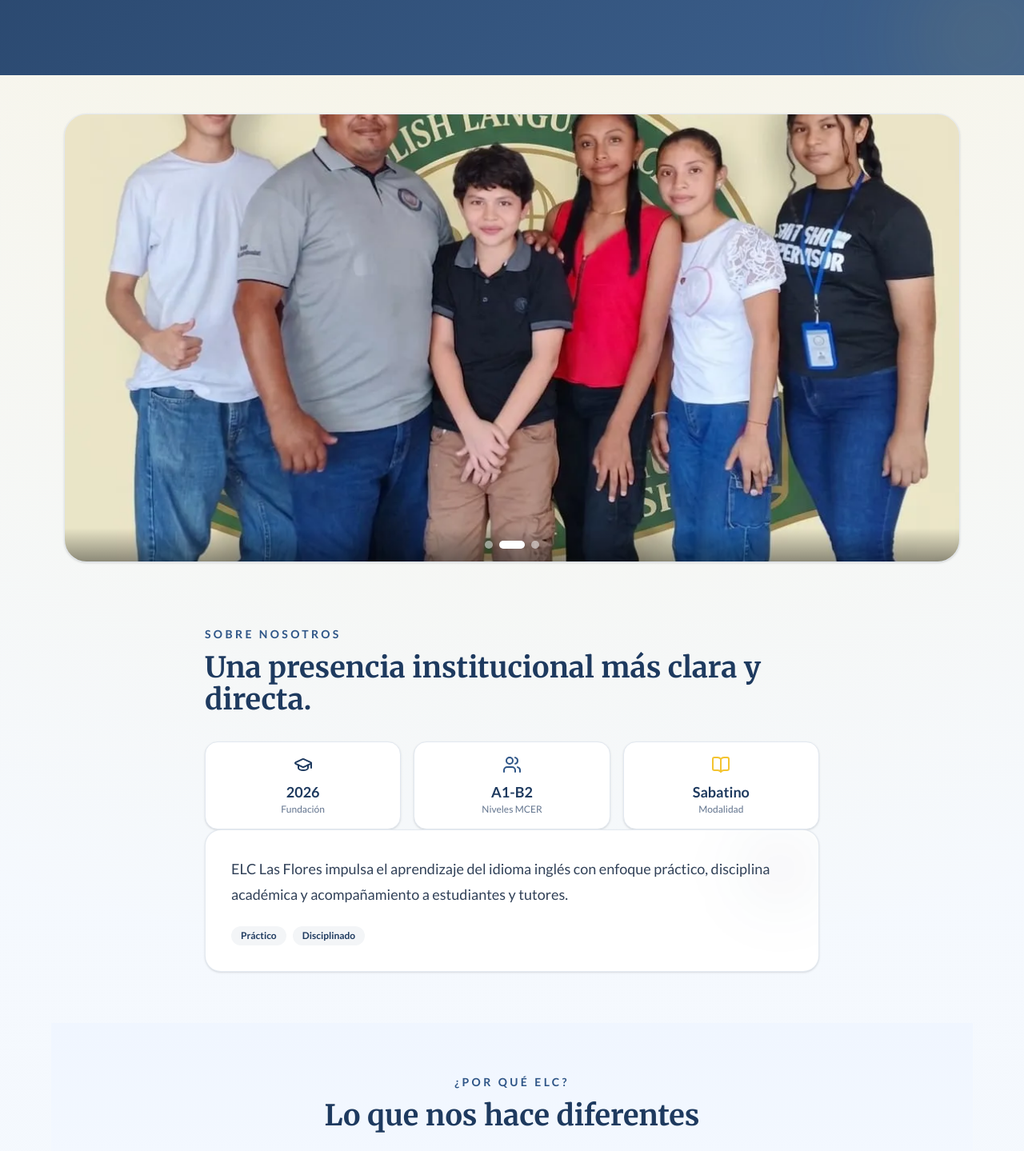
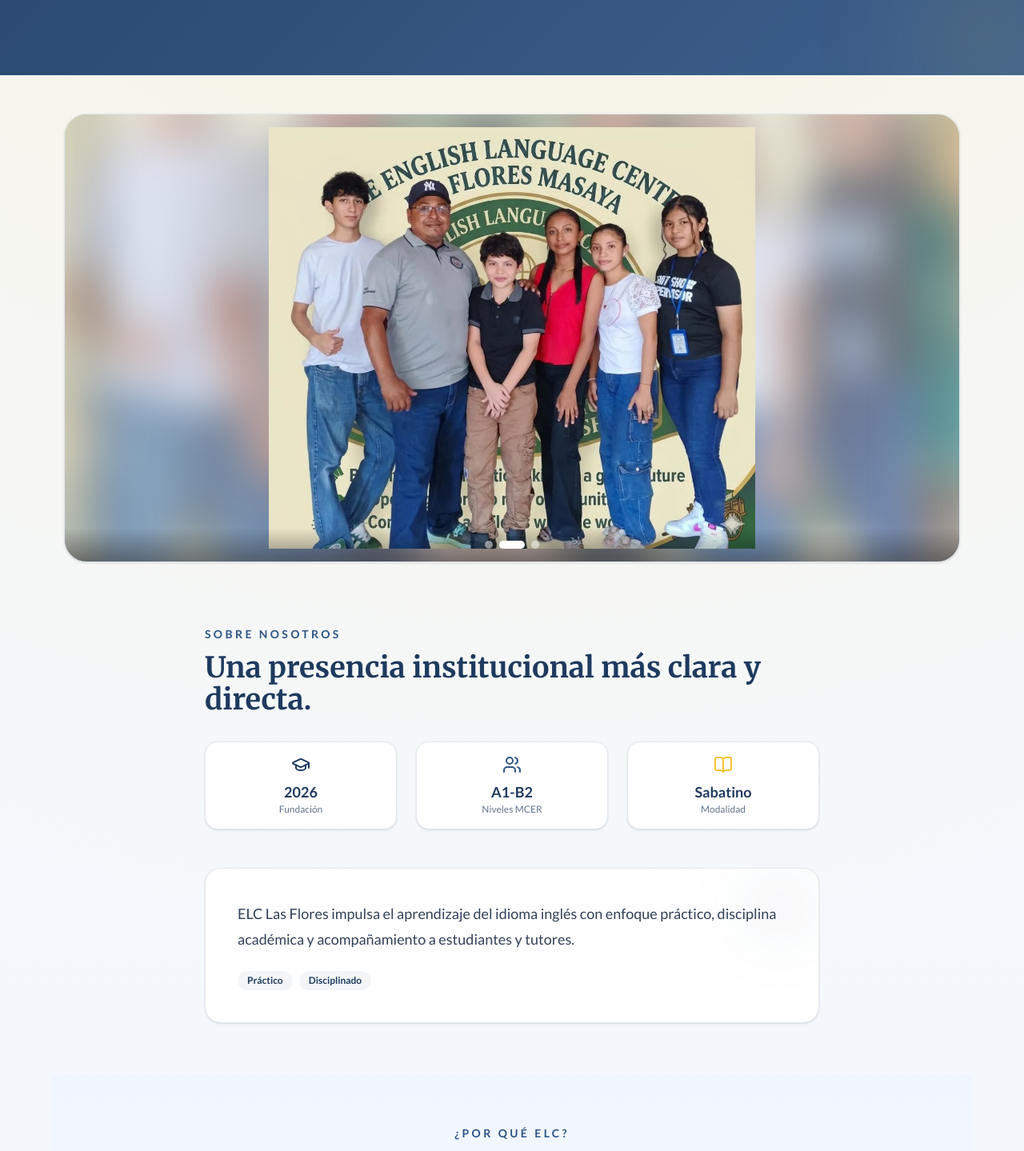
Before and after one commit to Kevin8775/ELC-Las-Flores, a Next.js app: page / in a window 1280 px wide. Shown: the part 786-2225 px from the top of the page at 80% size. Built offline with nearby package versions, Linux system fonts and the light colour scheme; no server answers.

Commit message:
fix: carousel blurred background, AboutSection spacing

```diff
--- a/src/components/home/LandingCarousel.tsx
+++ b/src/components/home/LandingCarousel.tsx
@@ -85,9 +85,17 @@ export function LandingCarousel() {
               >
                 <Image
                   src={slide.src}
+                  alt=""
+                  fill
+                  className="object-cover blur-xl scale-110 opacity-60"
+                  aria-hidden
+                  sizes="(max-width: 768px) 100vw, (max-width: 1200px) 80vw, 1200px"
+                />
+                <Image
+                  src={slide.src}
                   alt={slide.alt}
                   fill
-                  className="object-cover"
+                  className="object-contain p-4"
                   priority={i === 0}
                   sizes="(max-width: 768px) 100vw, (max-width: 1200px) 80vw, 1200px"
                 />
--- a/src/components/landing/AboutSection.tsx
+++ b/src/components/landing/AboutSection.tsx
@@ -14,7 +14,7 @@ export function AboutSection() {
         <h2 className="mt-3 font-serif text-3xl font-black text-primary md:text-4xl">
           Una presencia institucional más clara y directa.
         </h2>
-        <div className="mt-8 grid grid-cols-3 gap-4">
+        <div className="mt-8 grid grid-cols-3 gap-6">
           {stats.map((item) => {
             const Icon = item.icon;
             return (
@@ -26,7 +26,7 @@ export function AboutSection() {
             );
           })}
         </div>
-        <div className="elc-card relative overflow-hidden p-8 shadow-sm" data-aos="fade-up" data-aos-delay="100">
+        <div className="elc-card relative mt-12 overflow-hidden p-10 shadow-sm" data-aos="fade-up" data-aos-delay="100">
           <div className="absolute right-0 top-0 h-24 w-24 rounded-full bg-primary/5 blur-2xl" />
           <p className="relative max-w-3xl text-lg leading-8 text-slate-700">
             ELC Las Flores impulsa el aprendizaje del idioma inglés con enfoque práctico, disciplina académica y acompañamiento a estudiantes y tutores.
```
